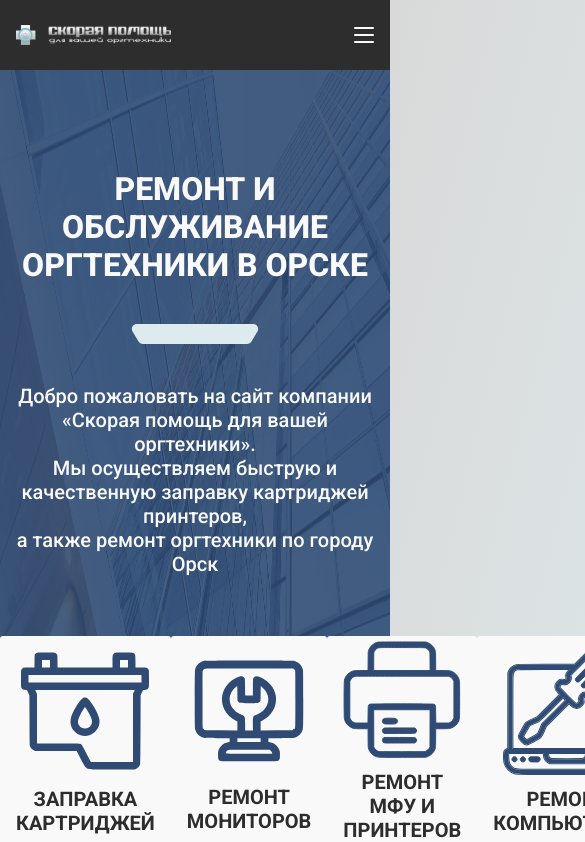
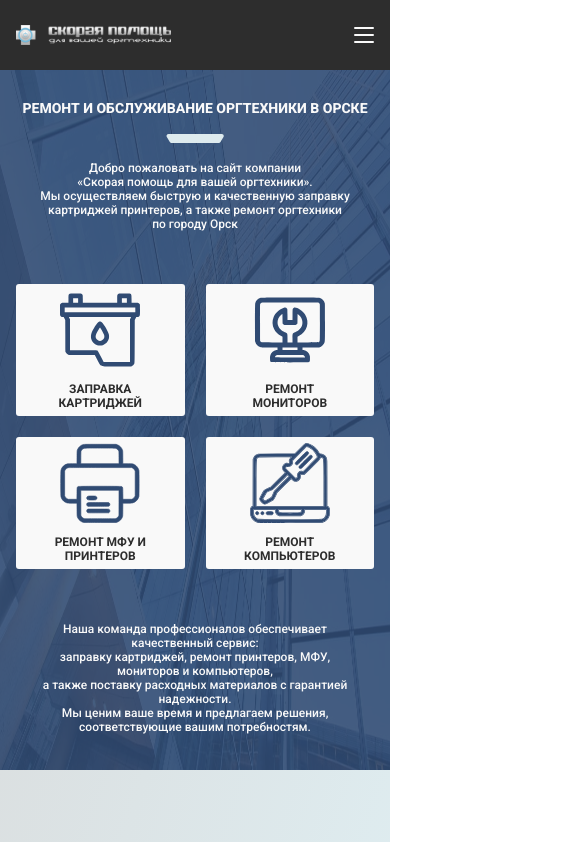
Before and after one commit to wannabedigital/stud-practice-website, a Next.js app: page / in a window 390 px wide. Shown: the top 842 px of the page, 585 px wide, since content can reach past the window. Built offline with nearby package versions, Linux system fonts and the light colour scheme.

Commit message:
section services mobile done

```diff
--- a/src/app/page.jsx
+++ b/src/app/page.jsx
@@ -12,7 +12,7 @@ const HomeServices = () => {
   return (
     <section className={styles.homeServicesSection}>
       <div className={styles.homeServicesBackground}>
-        <Image src={'/img/home/office_bg.png'} alt="section bg" fill />
+        <Image src={'/img/home/office_bg.png'} alt="section bg" fill priority />
       </div>
       <div className={styles.homeServicesSectionContent}>
         <h1 className={styles.sectionTitle}>
@@ -28,11 +28,14 @@ const HomeServices = () => {
 
         <div className={styles.sectionText}>
           <p>
-            Добро пожаловать на сайт компании «Скорая помощь для вашей
+            Добро пожаловать на сайт компании
+            <br className={styles.mobileBrake} /> «Скорая помощь для вашей
             оргтехники».
             <br />
-            Мы осуществляем быструю и качественную заправку картриджей
-            принтеров, <br />а также ремонт оргтехники по городу Орск
+            Мы осуществляем быструю и качественную заправку
+            <br className={styles.mobileBrake} /> картриджей принтеров,
+            <br className={styles.desktopBreak} /> а также ремонт оргтехники
+            <br className={styles.mobileBrake} /> по городу Орск
           </p>
         </div>
 
@@ -76,12 +79,17 @@ const HomeServices = () => {
         </div>
         <div className={styles.sectionText}>
           <p>
-            Наша команда профессионалов обеспечивает качественный сервис:
+            Наша команда профессионалов обеспечивает
+            <br className={styles.mobileBrake} /> качественный сервис:
             <br />
-            заправку картриджей, ремонт принтеров, МФУ, мониторов и компьютеров,
-            <br />а также поставку расходных материалов с гарантией надежности.
+            заправку картриджей, ремонт принтеров, МФУ,
+            <br className={styles.mobileBrake} /> мониторов и компьютеров,
+            <br />а также поставку расходных материалов с гарантией{' '}
+            <br className={styles.mobileBrake} />
+            надежности.
             <br />
-            Мы ценим ваше время и предлагаем решения, соответствующие вашим
+            Мы ценим ваше время и предлагаем решения,
+            <br className={styles.mobileBrake} /> соответствующие вашим
             потребностям.
           </p>
         </div>
--- a/src/styles/homePage.module.css
+++ b/src/styles/homePage.module.css
@@ -15,7 +15,8 @@
   text-align: center;
 }
 
-.mobileDivider {
+.mobileDivider,
+.mobileBreak {
   display: none;
 }
 
@@ -76,3 +77,62 @@
   color: #2d2d2d;
   text-align: center;
 }
+
+@media (max-width: 768px) {
+  .sectionTitle {
+    font-size: 14px;
+  }
+
+  .sectionText {
+    font-size: 12px;
+  }
+
+  .mobileDivider,
+  .mobileBreak {
+    display: block;
+  }
+
+  .desktopDivider,
+  .desktopBreak {
+    display: none;
+  }
+
+  .homeServicesBackground {
+    max-height: 700px;
+  }
+
+  .homeServicesSectionContent {
+    padding: 30px 0;
+    max-width: calc(100% - 32px);
+    margin: 0 auto;
+    gap: 18px;
+    color: #f9f9f9;
+  }
+
+  .serviceLinksContainer {
+    display: grid;
+    grid-template: repeat(2, 1fr) / repeat(2, 1fr);
+    gap: 21px;
+    width: 100%;
+    max-width: 100%;
+    margin: 35px auto;
+  }
+
+  .serviceLink,
+  .serviceLink:hover {
+    padding: 6px 35px;
+    width: 100%;
+    max-width: 100%;
+    max-height: fit-content;
+  }
+
+  .serviceLink img {
+    width: 80px;
+    height: auto;
+  }
+
+  .serviceLinkTitle {
+    max-width: 98px;
+    font-size: 12px;
+  }
+}
```
